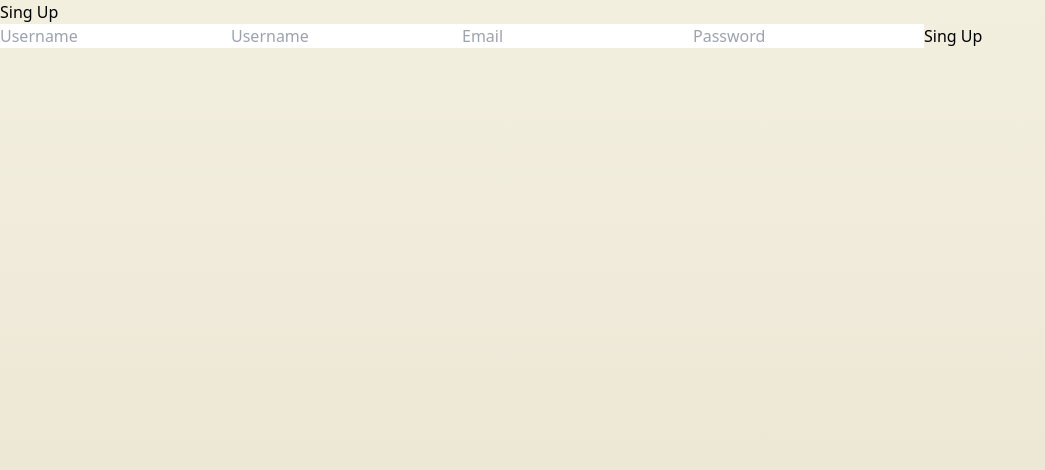
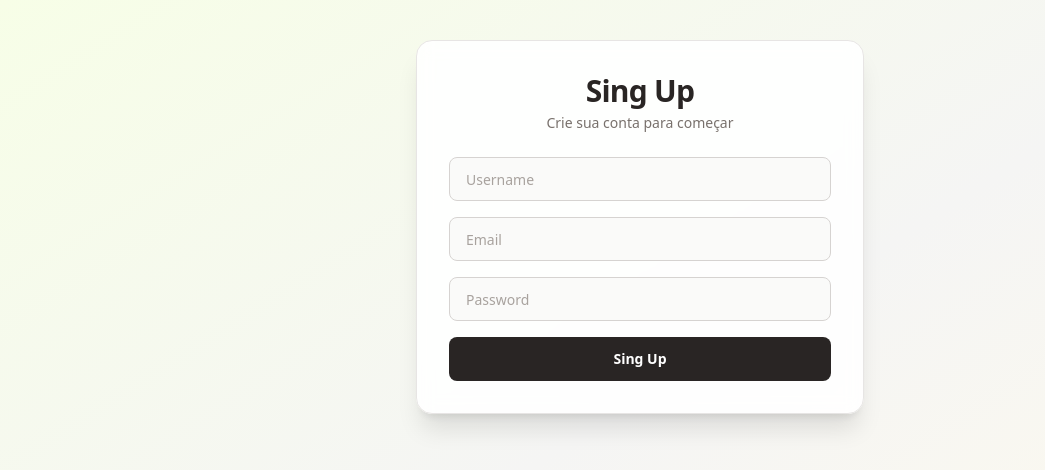
Before and after one commit to Otaviocuriel/ShoppingMarketTic, a React (Vite) app: page /register in a window 1280 px wide. Shown: the top 470 px of the page, without its empty margins (0-1045 px from the left). Built offline with nearby package versions, Linux system fonts and the light colour scheme.

Commit message:
Melhorando o desing

```diff
--- a/src/app/view/Login.tsx
+++ b/src/app/view/Login.tsx
@@ -31,15 +31,18 @@ const Login = () => {
     }
 
     return (
-        <div>
-            <h1>Login</h1>
-            <form onSubmit={(e) => void handleSubmit(e)}>
+        <div className="min-h-screen bg-gradient-to-br from-amber-50 via-stone-100 to-lime-50 px-4 py-10">
+            <div className="mx-auto w-full max-w-md rounded-2xl border border-stone-200 bg-white/90 p-8 shadow-xl backdrop-blur">
+            <h1 className="mb-1 text-center text-3xl font-bold tracking-tight text-stone-800">Login</h1>
+            <p className="mb-6 text-center text-sm text-stone-500">Entre para continuar suas compras</p>
+            <form onSubmit={(e) => void handleSubmit(e)} className="space-y-4">
                 <Input
                 type="text"
                 placeholder="Email"
                 value={formData.email}
                 name="email"
                 onChange={(e) => handleChange(e)}
+                className="h-11"
                 />
                 <Input
                 type="password"
@@ -47,9 +50,17 @@ const Login = () => {
                 value={formData.password}
                 name="password"
                 onChange={(e) => handleChange(e)}
+                className="h-11"
                 />
-                <button type="submit">Login</button>
+                <button type="submit" className="h-11 w-full rounded-lg bg-stone-800 text-sm font-semibold text-white transition hover:bg-stone-700 focus:outline-none focus:ring-2 focus:ring-stone-500/40">Login</button>
             </form>
+                        <span onClick={() => navigate("/register")} className="mt-6 block cursor-pointer text-center text-sm text-stone-600">
+                            Don't have an account?
+                             <a href="/register" className="ml-1 font-semibold text-stone-800 underline-offset-2 hover:underline">
+                             Sign Up
+                             </a>
+                             </span>
+            </div>
         </div>
     )
 }
--- a/src/app/view/SingUp.tsx
+++ b/src/app/view/SingUp.tsx
@@ -13,14 +13,20 @@ const SingUp = () => {
 
 	const handleSubmit = (e: React.FormEvent<HTMLFormElement>) => {
 		e.preventDefault();
-		void fetch("http://localhost:3000/users", {
+		void fetch("http://localhost:3001/users", {
 			method: "POST",
 			headers: {"Content-Type": "application/json"},
 			body: JSON.stringify(formData),
-		}).then((res) => res.json())
+		}).then((res) => {
+			if (!res.ok) throw new Error("Failed to create user");
+			return res.json();
+		})
 		.then(() =>{
 			navigate("/login");
 		})
+		.catch(() => {
+			console.log("Error during signup process");
+		});
 	}
 
 	const hndleChangae = (e: React.ChangeEvent<HTMLInputElement>) => {
@@ -31,22 +37,18 @@ const SingUp = () => {
 	};
 
 	return (
-		<div>
-			<h1>Sing Up</h1>
-			<form onSubmit={(e) => handleSubmit(e)}>
+		<div className="min-h-screen bg-gradient-to-br from-lime-50 via-stone-100 to-amber-50 px-4 py-10">
+			<div className="mx-auto w-full max-w-md rounded-2xl border border-stone-200 bg-white/90 p-8 shadow-xl backdrop-blur">
+			<h1 className="mb-1 text-center text-3xl font-bold tracking-tight text-stone-800">Sing Up</h1>
+			<p className="mb-6 text-center text-sm text-stone-500">Crie sua conta para começar</p>
+			<form onSubmit={(e) => handleSubmit(e)} className="space-y-4">
 				<input
 					type="text"
 					placeholder="Username"
 					value={formData.username}
 					name="username"
 					onChange={(e) => hndleChangae(e)}
-				/>
-				<input
-					type="text"
-					placeholder="Username"
-					value={formData.username}
-					name="username"
-					onChange={(e) => hndleChangae(e)}
+					className="h-11 w-full rounded-lg border border-stone-300 bg-stone-50 px-4 text-sm text-stone-800 outline-none transition placeholder:text-stone-400 focus:border-stone-500 focus:ring-2 focus:ring-stone-400/30"
 				/>
 				<input
 					type="text"
@@ -54,6 +56,7 @@ const SingUp = () => {
 					value={formData.email}
 					name="email"
 					onChange={(e) => hndleChangae(e)}
+					className="h-11 w-full rounded-lg border border-stone-300 bg-stone-50 px-4 text-sm text-stone-800 outline-none transition placeholder:text-stone-400 focus:border-stone-500 focus:ring-2 focus:ring-stone-400/30"
 				/>
 				<input
 					type="password"
@@ -61,9 +64,11 @@ const SingUp = () => {
 					value={formData.password}
 					name="password"
 					onChange={(e) => hndleChangae(e)}
+					className="h-11 w-full rounded-lg border border-stone-300 bg-stone-50 px-4 text-sm text-stone-800 outline-none transition placeholder:text-stone-400 focus:border-stone-500 focus:ring-2 focus:ring-stone-400/30"
 				/>
-				<button type="submit">Sing Up</button>
+				<button type="submit" className="h-11 w-full rounded-lg bg-stone-800 text-sm font-semibold text-white transition hover:bg-stone-700 focus:outline-none focus:ring-2 focus:ring-stone-500/40">Sing Up</button>
 			</form>
+			</div>
 		</div>
 	)
 
```
